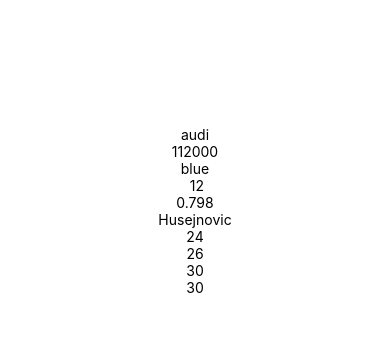
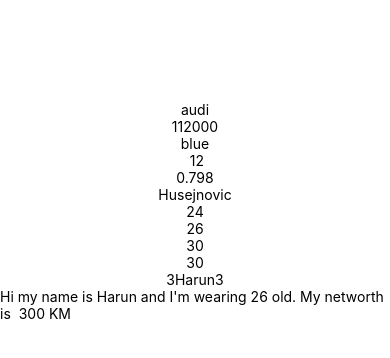
Before and after one commit to mob-dev-org/Harun_praksa, a React Native app: screen / in a window 390 px wide. Shown: the top 358 px of the page. Built offline with nearby package versions, Linux system fonts and the light colour scheme.

Commit message:
feat(new): function in obj

```diff
--- a/App.tsx
+++ b/App.tsx
@@ -55,6 +55,28 @@
 
     let user = makeUser('John', 30);
 
+    let obj2 = {
+        for: 1,
+        let: 2,
+        return: 3,
+    };
+
+    const sumObj2 = obj2.for + obj2.let + testObj1.myName + obj2.return;
+
+    const introduce = (name: string, age: number) => {
+        const person = {
+            name: name,
+            age: age,
+            income: 1000,
+            outcome: 700,
+            netWorth: () => person.income - person.outcome,
+        };
+        const intro = `Hi my name is ${person.name} and I'm wearing ${
+            person.age
+        } old. My networth is  ${person.netWorth()} KM `;
+        return intro;
+    };
+
     return (
         <View style={[{ alignItems: 'center', justifyContent: 'center', height: '50%' }]}>
             <Text>{car.name}</Text>
@@ -68,7 +90,9 @@
             <Text>{testObj1['age']}</Text>
             <Text>{user['age']}</Text>
             <Text>{user['age']}</Text>
-            <Text></Text>
+            <Text>{sumObj2}</Text>
+            <Text>{introduce('Harun', 26)}</Text>
+            <Text>{}</Text>
         </View>
     );
 }
```
